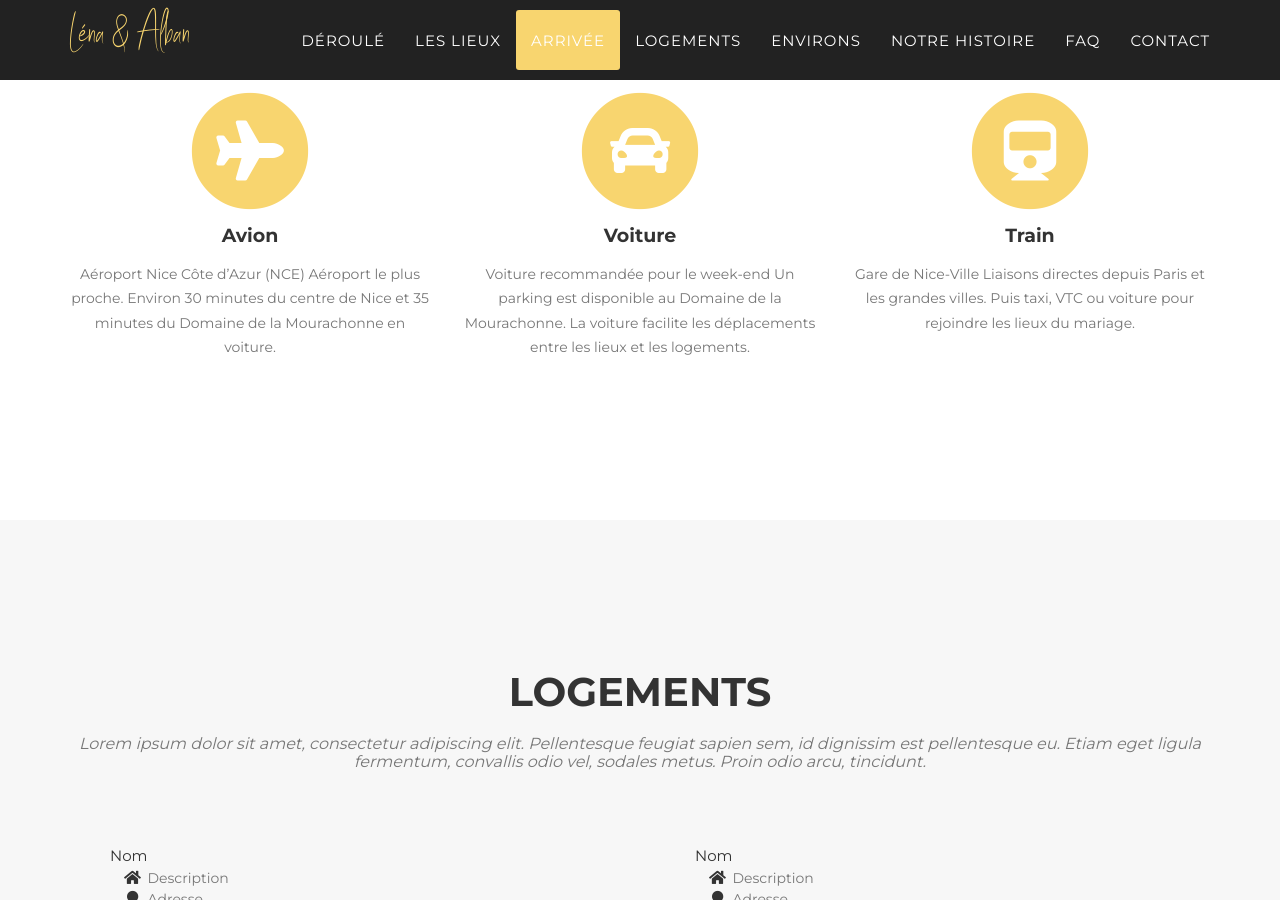
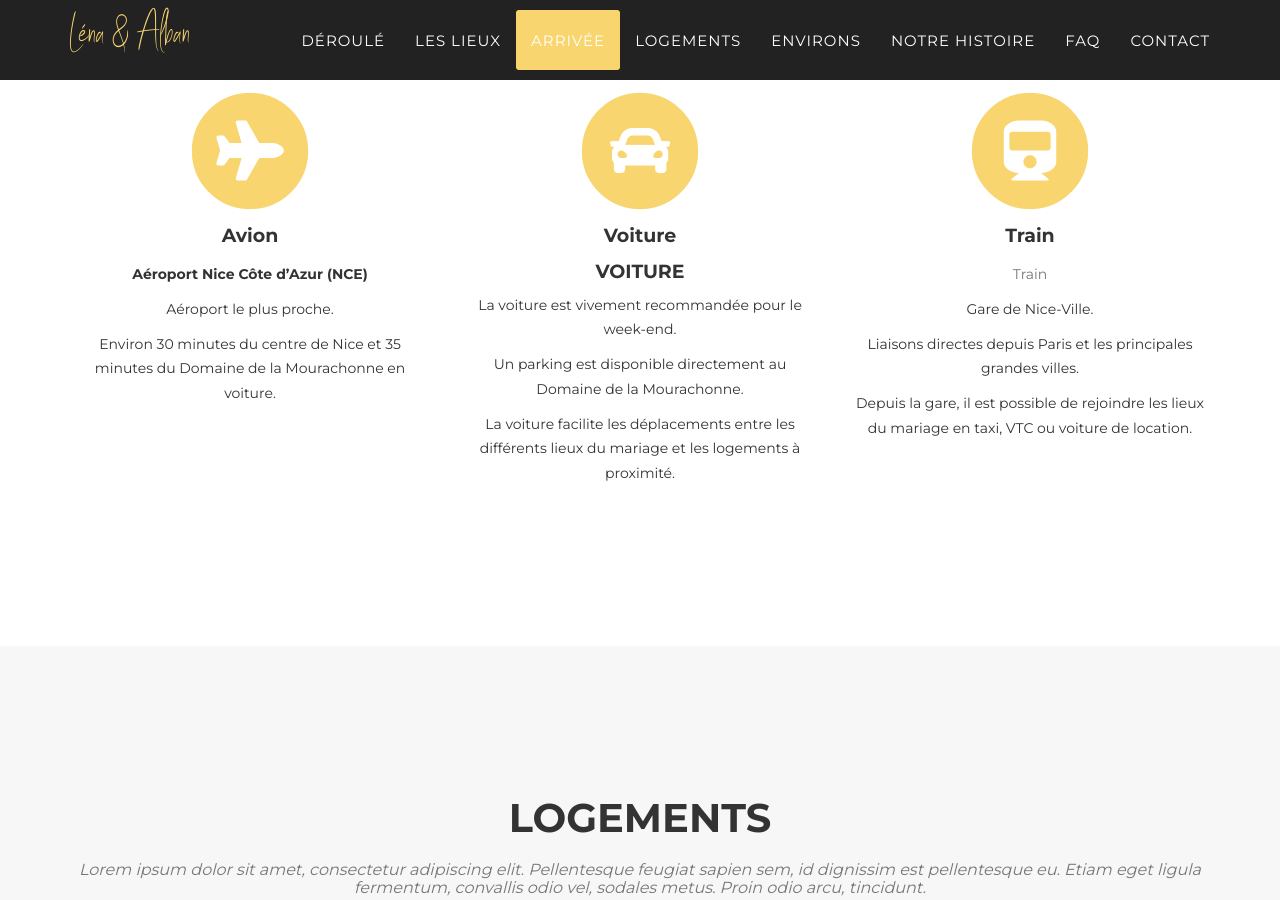
Before and after one commit to LenaAlban/lena-alban-wedding, a Jekyll site: the page built from _fr_pages/index.html, in a window 1280 px wide and 900 px high, scrolled down 3386 px. Built offline with Jekyll 4.4.1, drawn with Linux system fonts in a browser that asks for light colours; some web fonts are replaced.

Commit message:
Update travel.html

```diff
--- a/_includes/fr_data/travel.html
+++ b/_includes/fr_data/travel.html
@@ -13,9 +13,10 @@
                     <i class="fa fa-plane fa-stack-1x fa-inverse"></i>
                 </span>
                 <h4 class="service-heading">Avion</h4>
-                <p class="text-muted">Aéroport Nice Côte d’Azur (NCE)
-                Aéroport le plus proche.
-                Environ 30 minutes du centre de Nice et 35 minutes du Domaine de la Mourachonne en voiture.</p>
+                <p><strong>Aéroport Nice Côte d’Azur (NCE)</strong></p>
+                <p>Aéroport le plus proche.</p>
+                <p>Environ 30 minutes du centre de Nice et 35 minutes du Domaine de la Mourachonne en voiture.</p>
+
             </div>
             <div class="col-md-4">
                 <span class="fa-stack fa-4x">
@@ -23,9 +24,11 @@
                     <i class="fa fa-car fa-stack-1x fa-inverse"></i>
                 </span>
                 <h4 class="service-heading">Voiture</h4>
-                <p class="text-muted">Voiture recommandée pour le week-end
-                Un parking est disponible au Domaine de la Mourachonne.
-                La voiture facilite les déplacements entre les lieux et les logements.</p>
+                <p class="text-muted"><h4>Voiture</h4>
+                <p>La voiture est vivement recommandée pour le week-end.</p>
+                <p>Un parking est disponible directement au Domaine de la Mourachonne.</p>
+                <p>La voiture facilite les déplacements entre les différents lieux du mariage et les logements à proximité.</p>
+
             </div>
             <div class="col-md-4">
                 <span class="fa-stack fa-4x">
@@ -33,9 +36,11 @@
                     <i class="fa fa-train fa-stack-1x fa-inverse"></i>
                 </span>
                 <h4 class="service-heading">Train</h4>
-                <p class="text-muted">Gare de Nice-Ville
-                Liaisons directes depuis Paris et les grandes villes.
-                Puis taxi, VTC ou voiture pour rejoindre les lieux du mariage.</p>
+                <p class="text-muted"<h4>Train</h4>
+                <p>Gare de Nice-Ville.</p>
+                <p>Liaisons directes depuis Paris et les principales grandes villes.</p>
+                <p>Depuis la gare, il est possible de rejoindre les lieux du mariage en taxi, VTC ou voiture de location.</p>
+
             </div>
         </div>
     </div>
```
